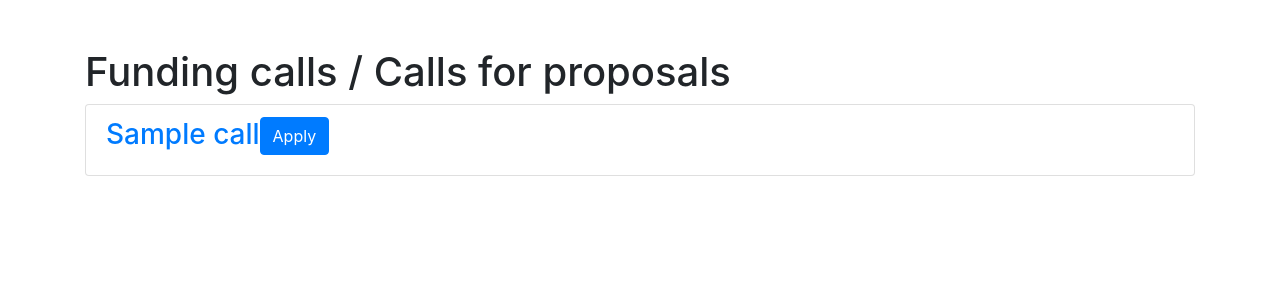
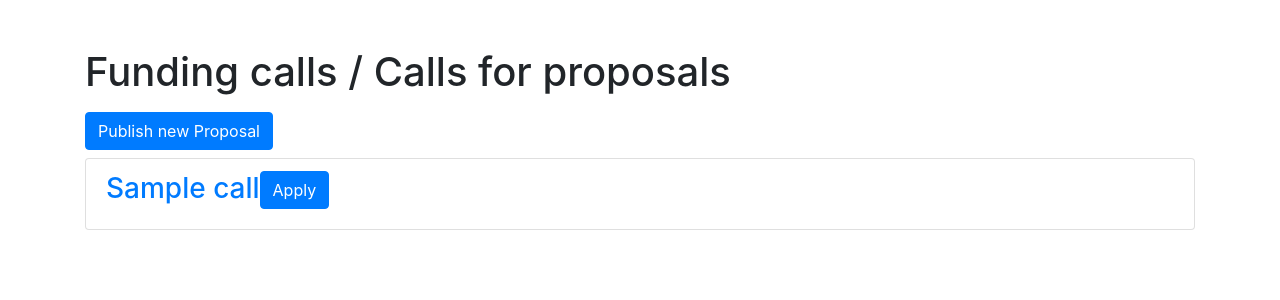
Before and after one commit to stolucc/cschia, a Flask app: page /calls in a window 1280 px wide. Shown: the part 117-417 px from the top of the page. Run offline with Flask 2, Linux system fonts and the light colour scheme; a user stored in the database is signed in; tables that the repository leaves empty hold one stand-in row (values such as "Sample post"); parts of the project's set-up code (start-up, migrations or seed data) failed here and were passed over; some libraries are stand-ins or nearby versions.

Commit message:
Minor fixes

```diff
--- a/app/routes.py
+++ b/app/routes.py
@@ -1387,7 +1387,7 @@ def annual_report():
                            getEdInfo=getEdInfo,
                            getFreeTextInfo=getFreeTextInfo)
 
-
+    """
     if len(result) > 1 or len(result_orcid) > 1:
 
         return render_template("search_result2.html", results=result, results_orcid=result_orcid)
@@ -1400,3 +1400,4 @@ def annual_report():
         return redirect(url_for("show_profile", username=orcid_username))
     else:
         return render_template('search_not_found.html')
+    """
--- a/app/templates/index.html
+++ b/app/templates/index.html
@@ -42,6 +42,7 @@
 
             </div>
 
+             {% if current_user.is_admin == false and current_user.is_reviewer == false%}
             <div class="col border-right">
                 <div class="card mb-3 bg-warning">
                     <div class="card-body">
@@ -53,7 +54,11 @@
                         </ul>
                     </div>
                 </div>
+
             </div>
+            {% else %}
+            <div class="col"></div>
+            {% endif %}
             <div class="col"></div>
 
         </div>
--- a/app/templates/view_calls.html
+++ b/app/templates/view_calls.html
@@ -2,6 +2,10 @@
 
 {% block content %}
     <h1>Funding calls / Calls for proposals </h1>
+
+    {% if current_user.is_admin %}
+    <a class="btn btn-primary mt-2 mb-2" href="{{url_for('publish_call') }}">Publish new Proposal</a>
+    {% endif %}
 
     <ul class="list-group">
     {% for call in calls %}
```
